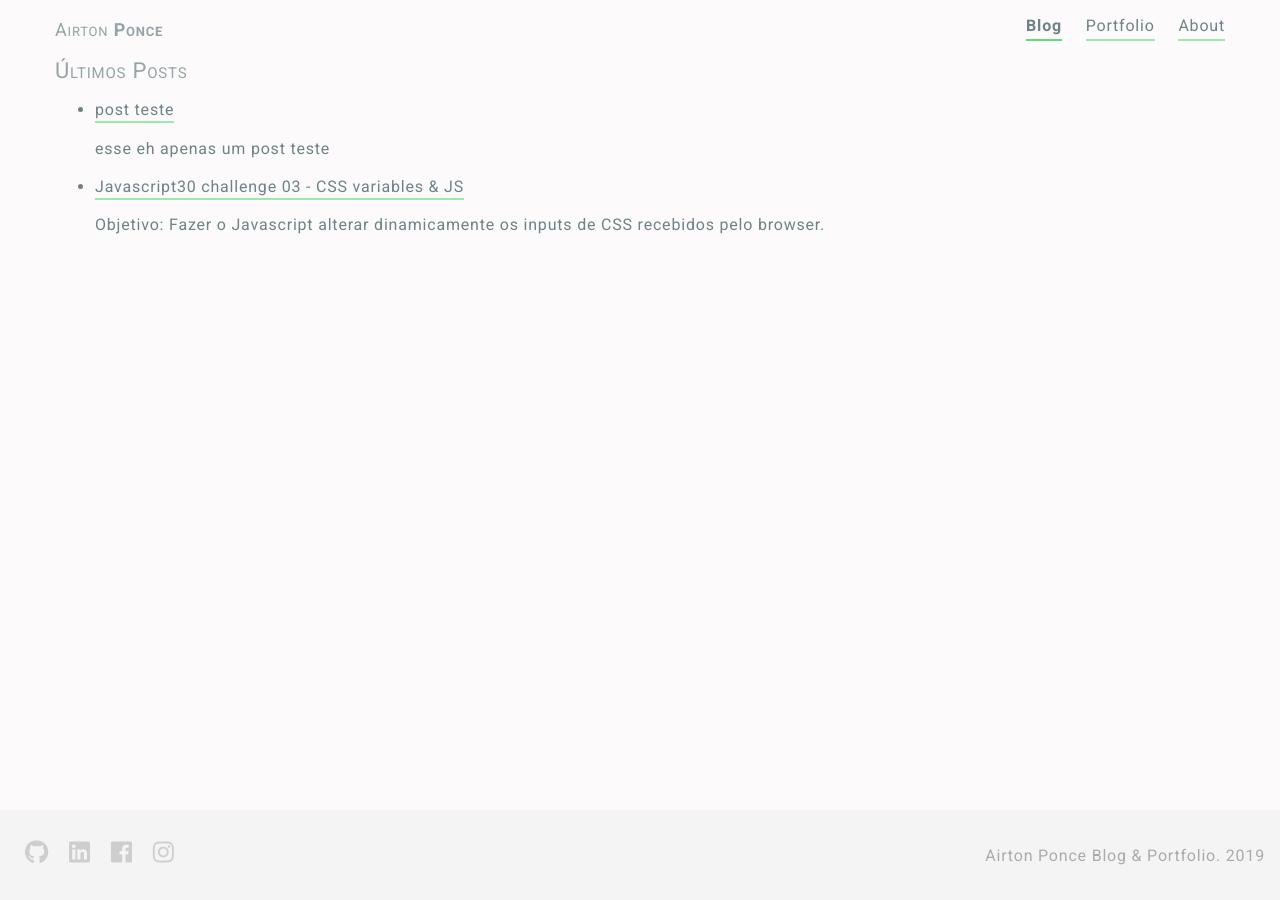
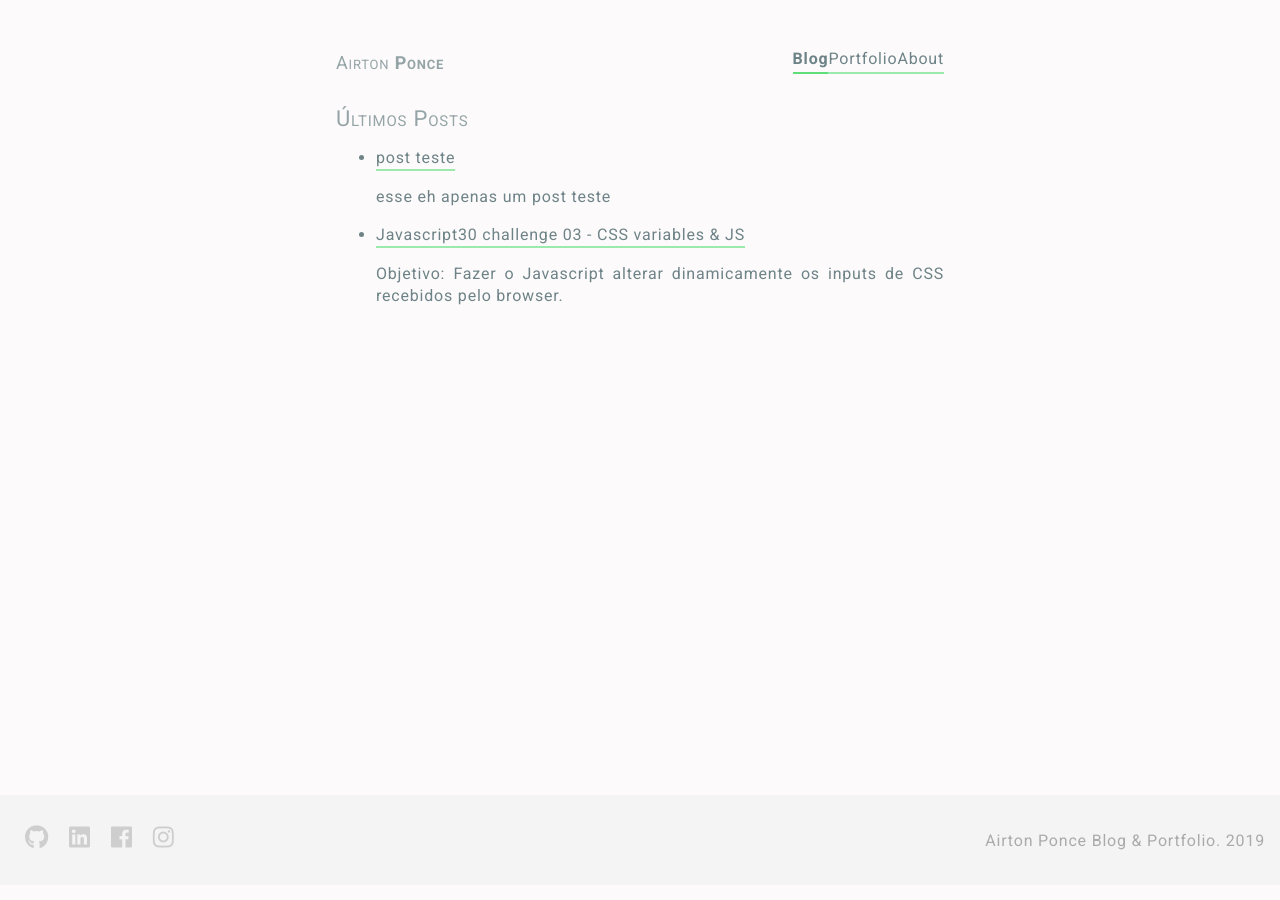
Before and after one commit to APonce911/jekyll-mywebsite, a Jekyll site: the page built from index.html, in a window 1280 px wide. Built offline with Jekyll 4.4.1, drawn with Linux system fonts in a browser that asks for light colours; nearby versions of some CDN libraries.

Commit message:
define minimalist responsive container

```diff
--- a/_sass/main.scss
+++ b/_sass/main.scss
@@ -67,26 +67,37 @@
 .push{
   height: 90px;
 }
+// .container {
+//   padding-right: 15px;
+//   padding-left: 15px;
+//   margin-right: auto;
+//   margin-left: auto;
+// }
+// @media (min-width: 768px) {
+//   .container {
+//     width: 750px;
+//   }
+// }
+// @media (min-width: 992px) {
+//   .container {
+//     width: 970px;
+//   }
+// }
+// @media (min-width: 1200px) {
+//   .container {
+//     width: 1170px;
+//   }
+// }
 .container {
-  padding-right: 15px;
-  padding-left: 15px;
-  margin-right: auto;
-  margin-left: auto;
+    max-width: 38rem;
+    padding: 2rem 1.5rem;
+    margin-left: auto;
+    margin-right: auto;
 }
-@media (min-width: 768px) {
+@media (min-width: 38rem) {
   .container {
-    width: 750px;
-  }
-}
-@media (min-width: 992px) {
-  .container {
-    width: 970px;
-  }
-}
-@media (min-width: 1200px) {
-  .container {
-    width: 1170px;
-  }
+      padding: 3rem 1rem;
+    }
 }
 .social-media-links a{
   box-shadow: 0px 0px;
--- a/_sass/navigation.scss
+++ b/_sass/navigation.scss
@@ -1,8 +1,9 @@
 .navbar{
-  margin-top:15px;
+  // margin-top:15px;
   display:flex;
   align-items: center;
   justify-content:space-between;
+  margin-bottom:30px;
 }
 .name{
   margin: 0;
```
